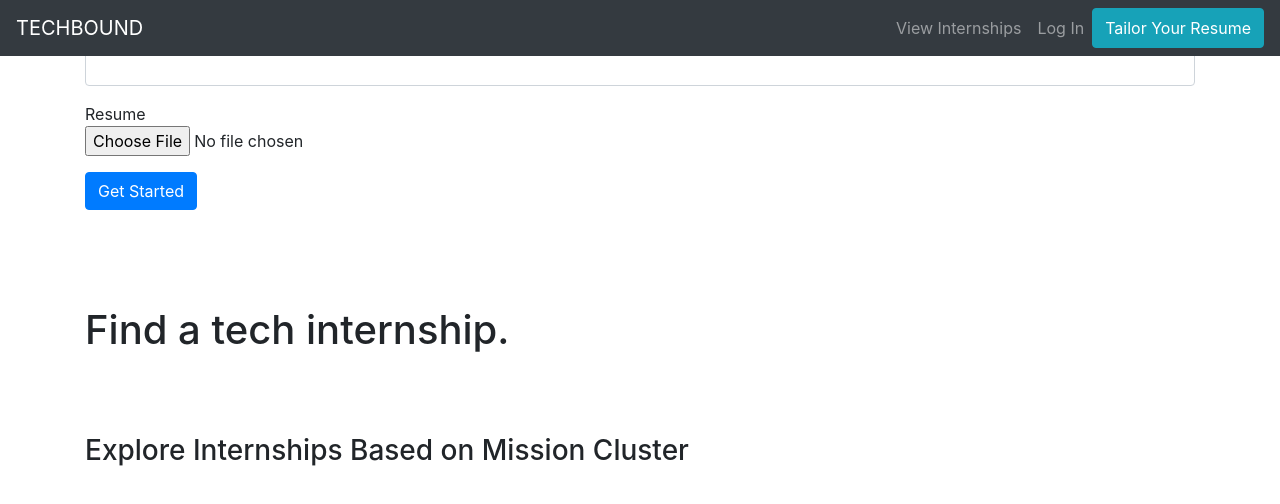
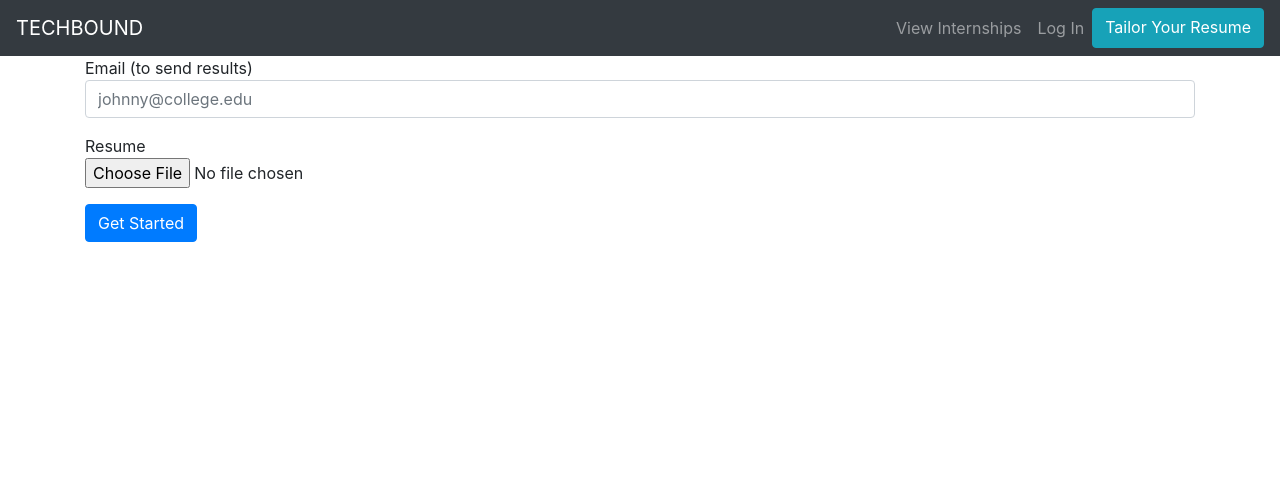
Before and after one commit to danielavelez1201/techbound, a React (Create React App) app in the folder website/: page /sign-up in a window 1280 px wide. Shown: the top 504 px of the page. Built offline with nearby package versions, Linux system fonts and the light colour scheme; no server answers.

Commit message:
updated components

```diff
--- a/website/src/App.js
+++ b/website/src/App.js
@@ -1,12 +1,9 @@
 import React from "react";
 import "bootstrap/dist/css/bootstrap.min.css";
-import { BrowserRouter as Router, Route } from "react-router-dom";
+import { BrowserRouter as Router, Route, Switch } from "react-router-dom";
 import axios from "axios";
 
 import ClusterList from "./components/cluster-list.component";
-import Basics from './components/basics-component';
-import MoreDeets from './components/more-deets-component';
-import ChooseClusters from './components/choose-clusters-component';
 import SignUp from './components/sign-up-component';
 import FileUpload from "./components/file-upload.component";
 import Header from "./components/header.component";
@@ -15,21 +12,19 @@
 function App() {
   return (
     <Router>
-      <div className="container">
-      <br/>
-        <Route path="/" exact component={ClusterList} />
-        <Route path="/sign-up" exact component={SignUp} />
-        {/* <Route path="/basics" exact component={Basics} />
-        <Route path="/more-deets" exact component={MoreDeets} />
-        <Route path="/choose-clusters" exact component={ChooseClusters} /> */}
-        <br />
+      <div>
         <Header />
-        <br></br>
-        <br></br>
-        <br></br>
+        <div className="container">
+          <Switch>
+            <Route path="/" exact component={ClusterList} />
+            <Route path="/sign-up" exact component={SignUp} />
+            <Route path="/file" exact component={FileUpload} />
+          </Switch>
+        </div>
+      </div>
+      {/*
         <ClusterList />
-        <Route path="/file" exact component={FileUpload} />
-      </div>
+       */}
     </Router>
   );
 }
--- a/website/src/components/basics-component.js
+++ b/website/src/components/basics-component.js
@@ -6,9 +6,6 @@
 // Importing a few elements from react-bootstrap for design aesthetics
 import Button from "react-bootstrap/Button";
 import Form from "react-bootstrap/Form";
-
-import MoreDeets from "./more-deets-component.js";
-import { Redirect } from "react-router-dom";
 
 export default class Basics extends React.Component {
     render() {
@@ -19,7 +16,7 @@
             <div>
                 <Form>
                     <Form.Group>Email (to send results)
-                        <Form.Control type="text" name="email" value={this.props.email} onChange={this.props.handleChange} required />
+                        <Form.Control type="text" name="email" value={this.props.email} placeholder="johnny@college.edu" onChange={this.props.handleChange} required />
                     </Form.Group>
                     <Form.Group>Resume
                         <Form.File type="file" name="resume" value={this.props.resume} onChange={this.props.handleChange} required />
--- a/website/src/components/header.component.js
+++ b/website/src/components/header.component.js
@@ -2,6 +2,7 @@
 import Button from "react-bootstrap/Button";
 import Navbar from "react-bootstrap/Navbar";
 import Nav from "react-bootstrap/Nav";
+import { Redirect } from "react-router-dom";
 
 export default class Header extends Component {
   render() {
@@ -11,11 +12,12 @@
           <Navbar
             collapseOnSelect
             fixed="top"
+            sticky="top"
             expand="lg"
             bg="dark"
             variant="dark"
           >
-            <Navbar.Brand href="#home">TECHBOUND</Navbar.Brand>
+            <Navbar.Brand href="/">TECHBOUND</Navbar.Brand>
             <Navbar.Toggle aria-controls="responsive-navbar-nav" />
             <Navbar.Collapse id="responsive-navbar-nav">
               <Nav
@@ -25,16 +27,10 @@
               >
                 <Nav.Link href="#internships">View Internships</Nav.Link>
                 <Nav.Link href="#deets">Log In</Nav.Link>
-                <Button variant="info">Tailor Your Resume</Button>
+                <Button variant="info" href="sign-up">Tailor Your Resume</Button>
               </Nav>
             </Navbar.Collapse>
           </Navbar>
-        </div>
-        <br></br>
-        <br></br>
-        <br></br>
-        <div className="hero-container">
-          <h1>Find a tech internship.</h1>
         </div>
       </div>
     );
--- a/website/src/components/more-deets-component.js
+++ b/website/src/components/more-deets-component.js
@@ -6,8 +6,6 @@
 // Importing a few elements from react-bootstrap for design aesthetics
 import Button from "react-bootstrap/Button";
 import Form from "react-bootstrap/Form";
-
-import ChooseClusters from "./choose-clusters-component";
 
 export default class MoreDeets extends React.Component {
     render() {
--- a/website/src/components/sign-up-component.js
+++ b/website/src/components/sign-up-component.js
@@ -1,11 +1,9 @@
 import React from "react";
-import Select from 'react-select';
 
 // Importing Bootstrap CSS
 import "bootstrap/dist/css/bootstrap.min.css";
 
 // Importing a few elements from react-bootstrap for design aesthetics
-import Button from "react-bootstrap/Button";
 import Form from "react-bootstrap/Form";
 import Basics from "./basics-component";
 import MoreDeets from "./more-deets-component";
@@ -29,8 +27,8 @@
 
         this.handleChange = this.handleChange.bind(this);
         this.handleChangeSelect = this.handleChangeSelect.bind(this);
+        this._next = this._next.bind(this)
         this.register = this.register.bind(this);
-        this._next = this._next.bind(this)
     }
 
     handleChange(e) {
```
